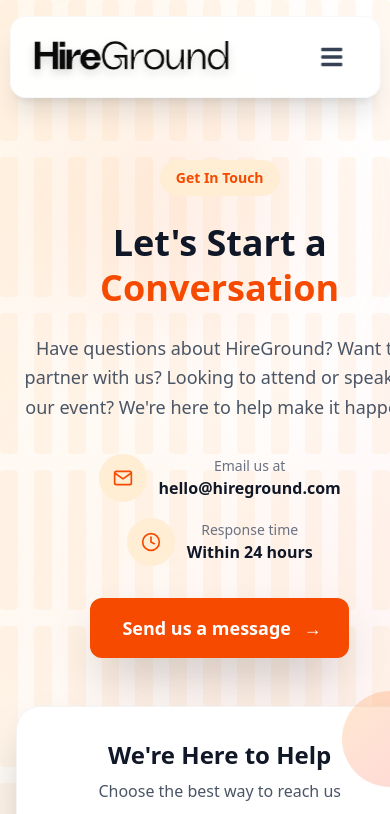
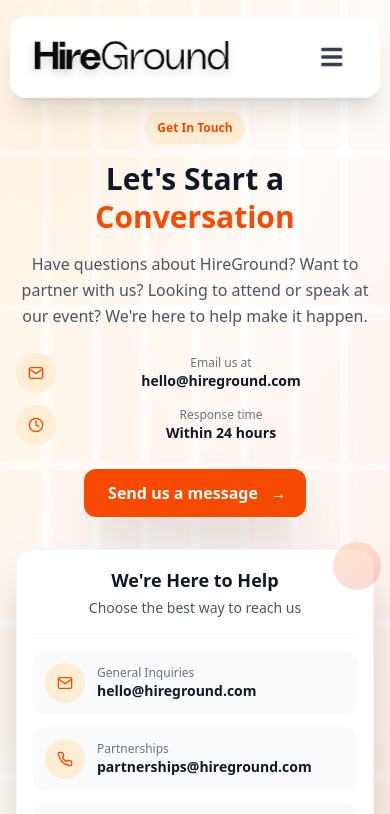
Before and after one commit to Phemmy-Dev/hireground-by-tlt, a React (Vite) app: page /contact in a window 390 px wide. Shown: the top 814 px of the page. Built offline with nearby package versions, Linux system fonts and the light colour scheme.

Commit message:
Fix responsivness issues for contact page

```diff
--- a/src/components/sections/contactpagesection/ContactHero.jsx
+++ b/src/components/sections/contactpagesection/ContactHero.jsx
@@ -4,30 +4,33 @@
 
 const ContactHero = () => {
   return (
-    <section className="relative min-h-screen flex items-center justify-center overflow-hidden pt-20 sm:pt-24 lg:pt-28">
+    <section className="relative min-h-screen flex items-center justify-center overflow-hidden pt-16 sm:pt-20 lg:pt-28">
       {/* Background with subtle pattern */}
       <div className="absolute inset-0 bg-gradient-to-br from-orange-50 via-white to-red-50">
         {/* Decorative geometric shapes */}
-        <div className="absolute inset-0 opacity-30">
-          <div className="absolute top-20 left-10 w-64 h-64 bg-gradient-to-br from-orange-200 to-red-200 rounded-full blur-3xl"></div>
-          <div className="absolute bottom-20 right-10 w-80 h-80 bg-gradient-to-br from-red-200 to-orange-200 rounded-full blur-3xl"></div>
-          <div className="absolute top-1/2 left-1/2 transform -translate-x-1/2 -translate-y-1/2 w-96 h-96 bg-gradient-to-br from-orange-100 to-red-100 rounded-full blur-3xl"></div>
+        <div className="absolute inset-0 opacity-20 sm:opacity-30">
+          <div className="absolute top-20 left-5 sm:left-10 w-32 h-32 sm:w-64 sm:h-64 bg-gradient-to-br from-orange-200 to-red-200 rounded-full blur-3xl"></div>
+          <div className="absolute bottom-20 right-5 sm:right-10 w-40 h-40 sm:w-80 sm:h-80 bg-gradient-to-br from-red-200 to-orange-200 rounded-full blur-3xl"></div>
+          <div className="absolute top-1/2 left-1/2 transform -translate-x-1/2 -translate-y-1/2 w-48 h-48 sm:w-96 sm:h-96 bg-gradient-to-br from-orange-100 to-red-100 rounded-full blur-3xl"></div>
         </div>
 
         {/* Grid pattern overlay */}
-        <div className="absolute inset-0 opacity-5">
-          <div className="grid grid-cols-12 grid-rows-8 h-full gap-4">
-            {[...Array(96)].map((_, i) => (
-              <div key={i} className="bg-orange-400 rounded-sm"></div>
+        <div className="absolute inset-0 opacity-3 sm:opacity-5">
+          <div className="grid grid-cols-8 sm:grid-cols-12 grid-rows-6 sm:grid-rows-8 h-full gap-2 sm:gap-4">
+            {[...Array(48)].map((_, i) => (
+              <div key={i} className="bg-orange-400 rounded-sm hidden sm:block"></div>
+            ))}
+            {[...Array(48)].map((_, i) => (
+              <div key={i + 48} className="bg-orange-400 rounded-sm block sm:hidden"></div>
             ))}
           </div>
         </div>
       </div>
 
-      <div className="relative z-10 container mx-auto px-4 sm:px-6 lg:px-8 py-20">
+      <div className="relative z-10 container mx-auto px-4 sm:px-6 lg:px-8 py-12 sm:py-20">
         <div className="max-w-6xl mx-auto">
 
-          <div className="grid lg:grid-cols-2 gap-12 lg:gap-16 items-center">
+          <div className="grid lg:grid-cols-2 gap-8 sm:gap-12 lg:gap-16 items-center">
 
             {/* Left side - Main content */}
             <motion.div
@@ -37,37 +40,37 @@
               className="text-center lg:text-left"
             >
               {/* Badge */}
-              <div className="inline-flex items-center px-4 py-2 bg-orange-100 text-orange-600 rounded-full text-sm font-semibold mb-6">
+              <div className="inline-flex items-center px-3 py-2 sm:px-4 bg-orange-100 text-orange-600 rounded-full text-xs sm:text-sm font-semibold mb-4 sm:mb-6">
                 Get In Touch
               </div>
 
               {/* Main headline */}
-              <h1 className="text-4xl sm:text-5xl lg:text-6xl xl:text-7xl font-bold mb-6 leading-tight text-gray-900">
+              <h1 className="text-3xl sm:text-4xl lg:text-6xl xl:text-7xl font-bold mb-4 sm:mb-6 leading-tight text-gray-900">
                 Let's Start a
                 <br />
                 <span className="text-orange-600">Conversation</span>
               </h1>
 
               {/* Subtitle */}
-              <p className="text-lg sm:text-xl lg:text-2xl text-gray-600 mb-8 leading-relaxed">
+              <p className="text-base sm:text-lg lg:text-2xl text-gray-600 mb-6 sm:mb-8 leading-relaxed">
                 Have questions about HireGround? Want to partner with us?
                 Looking to attend or speak at our event? We're here to help make it happen.
               </p>
 
               {/* Quick contact info */}
-              <div className="space-y-4 mb-8">
+              <div className="space-y-3 sm:space-y-4 mb-6 sm:mb-8">
                 <motion.div
                   initial={{ opacity: 0, y: 20 }}
                   animate={{ opacity: 1, y: 0 }}
                   transition={{ duration: 0.6, delay: 0.2 }}
                   className="flex items-center justify-center lg:justify-start gap-3"
                 >
-                  <div className="w-12 h-12 bg-orange-100 text-orange-600 rounded-full flex items-center justify-center">
-                    <FiMail className="w-5 h-5" />
+                  <div className="w-10 h-10 sm:w-12 sm:h-12 bg-orange-100 text-orange-600 rounded-full flex items-center justify-center flex-shrink-0">
+                    <FiMail className="w-4 h-4 sm:w-5 sm:h-5" />
                   </div>
-                  <div>
-                    <p className="text-sm text-gray-500 font-medium">Email us at</p>
-                    <a href="mailto:hello@hireground.com" className="text-gray-900 font-semibold hover:text-orange-600 transition-colors duration-300">
+                  <div className="min-w-0 flex-1">
+                    <p className="text-xs sm:text-sm text-gray-500 font-medium">Email us at</p>
+                    <a href="mailto:hello@hireground.com" className="text-sm sm:text-base text-gray-900 font-semibold hover:text-orange-600 transition-colors duration-300 truncate block">
                       hello@hireground.com
                     </a>
                   </div>
@@ -79,12 +82,12 @@
                   transition={{ duration: 0.6, delay: 0.3 }}
                   className="flex items-center justify-center lg:justify-start gap-3"
                 >
-                  <div className="w-12 h-12 bg-orange-100 text-orange-600 rounded-full flex items-center justify-center">
-                    <FiClock className="w-5 h-5" />
+                  <div className="w-10 h-10 sm:w-12 sm:h-12 bg-orange-100 text-orange-600 rounded-full flex items-center justify-center flex-shrink-0">
+                    <FiClock className="w-4 h-4 sm:w-5 sm:h-5" />
                   </div>
-                  <div>
-                    <p className="text-sm text-gray-500 font-medium">Response time</p>
-                    <p className="text-gray-900 font-semibold">Within 24 hours</p>
+                  <div className="min-w-0 flex-1">
+                    <p className="text-xs sm:text-sm text-gray-500 font-medium">Response time</p>
+                    <p className="text-sm sm:text-base text-gray-900 font-semibold">Within 24 hours</p>
                   </div>
                 </motion.div>
               </div>
@@ -97,7 +100,7 @@
                 transition={{ duration: 0.6, delay: 0.4 }}
                 whileHover={{ scale: 1.05, y: -2 }}
                 whileTap={{ scale: 0.95 }}
-                className="inline-flex items-center px-8 py-4 bg-orange-600 hover:bg-orange-700 text-white font-semibold rounded-xl shadow-2xl transition-all duration-300 text-lg group"
+                className="inline-flex items-center px-6 py-3 sm:px-8 sm:py-4 bg-orange-600 hover:bg-orange-700 text-white font-semibold rounded-xl shadow-2xl transition-all duration-300 text-base sm:text-lg group"
               >
                 <span>Send us a message</span>
                 <motion.div
@@ -118,56 +121,56 @@
               className="relative"
             >
               {/* Main visual container */}
-              <div className="relative bg-white rounded-3xl p-8 shadow-2xl border border-gray-100">
+              <div className="relative bg-white rounded-2xl sm:rounded-3xl p-4 sm:p-8 shadow-2xl border border-gray-100">
                 {/* Decorative elements */}
-                <div className="absolute -top-4 -right-4 w-24 h-24 bg-gradient-to-br from-orange-400 to-red-500 rounded-full opacity-20"></div>
-                <div className="absolute -bottom-4 -left-4 w-32 h-32 bg-gradient-to-br from-red-400 to-orange-500 rounded-full opacity-15"></div>
+                <div className="absolute -top-2 -right-2 sm:-top-4 sm:-right-4 w-12 h-12 sm:w-24 sm:h-24 bg-gradient-to-br from-orange-400 to-red-500 rounded-full opacity-20"></div>
+                <div className="absolute -bottom-2 -left-2 sm:-bottom-4 sm:-left-4 w-16 h-16 sm:w-32 sm:h-32 bg-gradient-to-br from-red-400 to-orange-500 rounded-full opacity-15"></div>
 
                 {/* Contact stats/info */}
-                <div className="relative space-y-6">
-                  <div className="text-center pb-6 border-b border-gray-100">
-                    <h3 className="text-2xl font-bold text-gray-900 mb-2">We're Here to Help</h3>
-                    <p className="text-gray-600">Choose the best way to reach us</p>
+                <div className="relative space-y-4 sm:space-y-6">
+                  <div className="text-center pb-4 sm:pb-6 border-b border-gray-100">
+                    <h3 className="text-lg sm:text-2xl font-bold text-gray-900 mb-1 sm:mb-2">We're Here to Help</h3>
+                    <p className="text-sm sm:text-base text-gray-600">Choose the best way to reach us</p>
                   </div>
 
                   {/* Contact options */}
-                  <div className="space-y-4">
+                  <div className="space-y-3 sm:space-y-4">
                     <motion.div
                       whileHover={{ scale: 1.02 }}
-                      className="flex items-center gap-4 p-4 bg-gray-50 rounded-xl hover:bg-orange-50 transition-all duration-300 group"
+                      className="flex items-center gap-3 sm:gap-4 p-3 sm:p-4 bg-gray-50 rounded-xl hover:bg-orange-50 transition-all duration-300 group"
                     >
-                      <div className="w-12 h-12 bg-orange-100 text-orange-600 rounded-full flex items-center justify-center group-hover:bg-orange-600 group-hover:text-white transition-all duration-300">
-                        <FiMail className="w-5 h-5" />
+                      <div className="w-10 h-10 sm:w-12 sm:h-12 bg-orange-100 text-orange-600 rounded-full flex items-center justify-center group-hover:bg-orange-600 group-hover:text-white transition-all duration-300 flex-shrink-0">
+                        <FiMail className="w-4 h-4 sm:w-5 sm:h-5" />
                       </div>
-                      <div>
-                        <p className="text-sm text-gray-500 font-medium">General Inquiries</p>
-                        <p className="text-gray-900 font-semibold">hello@hireground.com</p>
+                      <div className="min-w-0 flex-1">
+                        <p className="text-xs sm:text-sm text-gray-500 font-medium">General Inquiries</p>
+                        <p className="text-sm sm:text-base text-gray-900 font-semibold truncate">hello@hireground.com</p>
                       </div>
                     </motion.div>
 
                     <motion.div
                       whileHover={{ scale: 1.02 }}
-                      className="flex items-center gap-4 p-4 bg-gray-50 rounded-xl hover:bg-orange-50 transition-all duration-300 group"
+                      className="flex items-center gap-3 sm:gap-4 p-3 sm:p-4 bg-gray-50 rounded-xl hover:bg-orange-50 transition-all duration-300 group"
                     >
-                      <div className="w-12 h-12 bg-orange-100 text-orange-600 rounded-full flex items-center justify-center group-hover:bg-orange-600 group-hover:text-white transition-all duration-300">
-                        <FiPhone className="w-5 h-5" />
+                      <div className="w-10 h-10 sm:w-12 sm:h-12 bg-orange-100 text-orange-600 rounded-full flex items-center justify-center group-hover:bg-orange-600 group-hover:text-white transition-all duration-300 flex-shrink-0">
+                        <FiPhone className="w-4 h-4 sm:w-5 sm:h-5" />
                       </div>
-                      <div>
-                        <p className="text-sm text-gray-500 font-medium">Partnerships</p>
-                        <p className="text-gray-900 font-semibold">partnerships@hireground.com</p>
+                      <div className="min-w-0 flex-1">
+                        <p className="text-xs sm:text-sm text-gray-500 font-medium">Partnerships</p>
+                        <p className="text-sm sm:text-base text-gray-900 font-semibold truncate">partnerships@hireground.com</p>
                       </div>
                     </motion.div>
 
                     <motion.div
                       whileHover={{ scale: 1.02 }}
-                      className="flex items-center gap-4 p-4 bg-gray-50 rounded-xl hover:bg-orange-50 transition-all duration-300 group"
+                      className="flex items-center gap-3 sm:gap-4 p-3 sm:p-4 bg-gray-50 rounded-xl hover:bg-orange-50 transition-all duration-300 group"
                     >
-                      <div className="w-12 h-12 bg-orange-100 text-orange-600 rounded-full flex items-center justify-center group-hover:bg-orange-600 group-hover:text-white transition-all duration-300">
-                        <FiMapPin className="w-5 h-5" />
+                      <div className="w-10 h-10 sm:w-12 sm:h-12 bg-orange-100 text-orange-600 rounded-full flex items-center justify-center group-hover:bg-orange-600 group-hover:text-white transition-all duration-300 flex-shrink-0">
+                        <FiMapPin className="w-4 h-4 sm:w-5 sm:h-5" />
                       </div>
-                      <div>
-                        <p className="text-sm text-gray-500 font-medium">Event Location</p>
-                        <p className="text-gray-900 font-semibold">Lagos, Nigeria</p>
+                      <div className="min-w-0 flex-1">
+                        <p className="text-xs sm:text-sm text-gray-500 font-medium">Event Location</p>
+                        <p className="text-sm sm:text-base text-gray-900 font-semibold">Lagos, Nigeria</p>
                       </div>
                     </motion.div>
                   </div>
```
